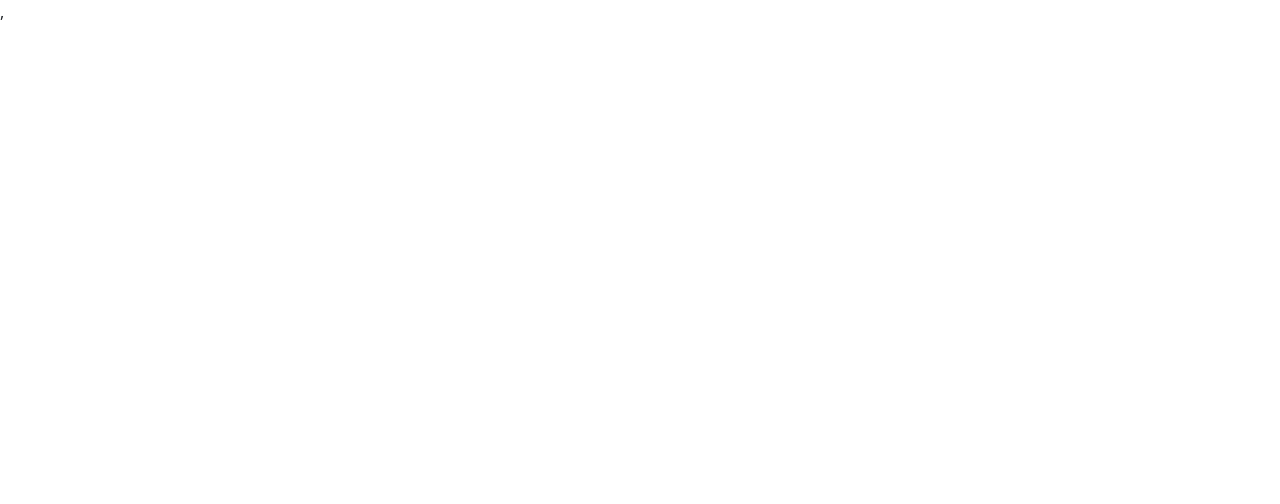
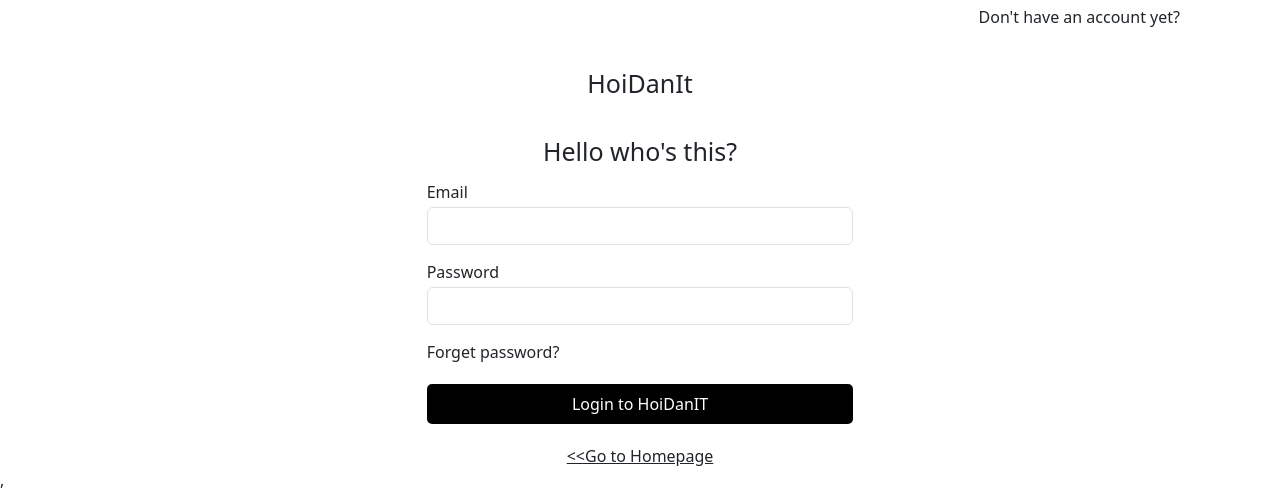
Before and after one commit to 31181024369/reactjs-Ultimate-begin, a React (Create React App) app: page /login in a window 1280 px wide. Before the commit this address had no page. Shown: the top 504 px of the page. Built offline with nearby package versions, Linux system fonts and the light colour scheme.

Commit message:
chuong6-bai69-8-3-2025

```diff
--- a/src/components/Admin/content/ManageCreateUser.js
+++ b/src/components/Admin/content/ManageCreateUser.js
@@ -10,7 +10,7 @@ import axios from 'axios';
 import { toast } from 'react-toastify';
 import {postCreateNewUser} from '../../../services/apiService';
 const ManageCreateUser=(props)=>{
-  const {show,setShow,fetchListUsers}=props;
+  const {show,setShow,fetchListUsers, currentPage, setCurrentPage,fetchListUsersWithPaginate}=props;
     const handleClose = () => {
       setShow(false);
       setEmail("");
@@ -66,7 +66,9 @@ const ManageCreateUser=(props)=>{
       if(data && data.EC===0){
         toast.success(data.EM);
         handleClose();
-        await fetchListUsers()
+        //await fetchListUsers()
+        setCurrentPage(1);
+        await fetchListUsersWithPaginate(1);
       }
       if(data && data.EC!==0){
         toast.error(data.EM);
--- a/src/components/Admin/content/ManageUpdateUser.js
+++ b/src/components/Admin/content/ManageUpdateUser.js
@@ -11,7 +11,7 @@ import { toast } from 'react-toastify';
 import {postCreateNewUser,putUpdateUser} from '../../../services/apiService';
 import _ from 'lodash';
 const ManageUpdateUser=(props)=>{
-  const {show,setShow,fetchListUsers,dataUpdate,resetUpdateData}=props;
+  const {show,setShow,fetchListUsers,dataUpdate,resetUpdateData,currentPage, setCurrentPage,fetchListUsersWithPaginate}=props;
     const handleClose = () => {
       setShow(false);
       setEmail("");
@@ -56,7 +56,9 @@ const ManageUpdateUser=(props)=>{
       if(data && data.EC===0){
         toast.success(data.EM);
         handleClose();
-        await fetchListUsers()
+        //await fetchListUsers()
+        //setCurrentPage(1);
+        await fetchListUsersWithPaginate(currentPage);
       }
       if(data && data.EC!==0){
         toast.error(data.EM);
--- a/src/components/Admin/content/ModalDeleteUser.js
+++ b/src/components/Admin/content/ModalDeleteUser.js
@@ -4,7 +4,7 @@ import Modal from 'react-bootstrap/Modal';
 import { toast } from 'react-toastify';
 import { deleteUser } from '../../../services/apiService';
 function ModalDeleteUser(props) {
-  const {show, setShow,dataDelete,fetchListUsers} = props;
+  const {show, setShow,dataDelete,fetchListUsers, currentPage, setCurrentPage,fetchListUsersWithPaginate} = props;
 
   const handleClose = () => setShow(false);
   const handleShow = () => setShow(true);
@@ -13,7 +13,9 @@ function ModalDeleteUser(props) {
     if(data && data.EC===0){
       toast.success(data.EM);
       handleClose();
-      await fetchListUsers();
+      //await fetchListUsers();
+      setCurrentPage(1);
+        await fetchListUsersWithPaginate(1);
 
     }
      if(data && data.EC!==0){
--- a/src/components/Admin/content/TableUserPaginate.js
+++ b/src/components/Admin/content/TableUserPaginate.js
@@ -2,11 +2,12 @@ import React, { useEffect, useState } from 'react';
 import { getAllUsers } from '../../../services/apiService';
 import ReactPaginate from "react-paginate";
 const TableUserPaginate = (props) => {
-    const {listUsers,pageCount,fetchListUsersWithPaginate,handleClickBtnUpdate,handleClickBtnDelete}=props;
+    const {listUsers,pageCount,fetchListUsersWithPaginate,handleClickBtnUpdate,handleClickBtnDelete,currentPage, setCurrentPage}=props;
 
 
     const handlePageClick = (event) => {
        fetchListUsersWithPaginate(+event.selected+1);
+       setCurrentPage(+event.selected+1);
     };
 
     return (
@@ -73,7 +74,7 @@ const TableUserPaginate = (props) => {
                     containerClassName="pagination"
                     activeClassName="active"
                     renderOnZeroPageCount={null}
-                    // forcePage={currentPage-1}
+                    forcePage={currentPage-1}
             />
       </div>
 
--- /dev/null
+++ b/src/components/Auth/Login.js
@@ -0,0 +1,50 @@
+import { useState } from 'react';
+import './Login.scss';
+const Login=(props)=>{
+    const [email,setEmail]=useState("");
+    const [password,setPassword]=useState("");
+    const handleLogin=()=>{
+        alert('login');
+    }
+    return (
+        <div className="login-container">
+            <div className="header">
+                Don't have an account yet?
+            </div>
+            <div className="title col-4 mx-auto">
+                HoiDanIt
+            </div>
+            <div className="welcome col-4 mx-auto">
+                Hello who's this?
+            </div>
+            <div className="content-form col-4 mx-auto">
+            <div className='form-group'>
+                    <lable>Email</lable>
+                    <input type="email"
+                     className="form-control"
+                     value={email}
+                     onChange={(event)=>setEmail(event)}
+
+                     ></input>
+                </div>
+                <div className='form-group'>
+                    <lable>Password</lable>
+                    <input type="password"
+                     className="form-control"
+                     value={password}
+                     onChange={(event)=>setPassword(event)}
+
+                     ></input>
+                </div>
+                <span>Forget password?</span>
+                <div>
+                    <button onClick={()=>{handleLogin()}}><span>Login to HoiDanIT</span></button>
+                </div>
+                <div className='text-center'>
+                    <span className='back'>&#60;&#60;Go to Homepage</span>
+                </div>
+            </div>
+        </div>
+    );
+}
+export default Login
--- /dev/null
+++ b/src/components/Auth/Login.scss
@@ -0,0 +1,53 @@
+.login-container{
+    .header{
+        height: 45px;
+        text-align: right;
+        padding:  5px 100px 0 100px;
+
+        button{
+            padding: 3px 15px;
+            margin-left: 15px;
+            border-radius: 5px;
+            background: #f9f9f9;
+            border: 1px solid;
+            &:hover{
+                background-color: white;
+            }
+        }
+    }
+    .title{
+       font-size: 25px;
+        text-align: center;
+        padding: 20px 0;
+    }
+    .welcome{
+        font-size: 25px;
+        text-align: center;
+        padding: 10px 0;
+    }
+    .content-form{
+        .loaderIcon{
+            margin-right: 7px;
+            top: 2px;
+            animation: spin 1s infinite linear;
+        }
+        input{
+            margin-bottom: 15px;
+            margin-top: 3px;
+        }
+        button{
+            width: 100%;
+            height: 40px;
+            border: none;
+            border-radius: 5px;
+            margin: 20px 0;
+            color: white;
+            background: black;
+
+        }
+        .back{
+            cursor: pointer;
+            text-decoration: underline;
+        }
+    }
+}
--- a/src/components/Header/Header.js
+++ b/src/components/Header/Header.js
@@ -2,8 +2,12 @@ import Container from 'react-bootstrap/Container';
 import Nav from 'react-bootstrap/Nav';
 import Navbar from 'react-bootstrap/Navbar';
 import NavDropdown from 'react-bootstrap/NavDropdown';
-import { NavLink } from "react-router-dom";
+import { NavLink,useNavigate } from "react-router-dom";
 const Header=()=>{
+  const navigate=useNavigate();
+  const handleLogin=()=>{
+    navigate('/login');
+  }
   return (
     <Navbar expand="lg" className="bg-body-tertiary">
       <Container>
@@ -19,7 +23,7 @@ const Header=()=>{
             <Nav.Link href="#link">Admin</Nav.Link> */}
           </Nav>
           <Nav>
-            <button className='btn-login'>Log in</button>
+            <button className='btn-login' onClick={()=>handleLogin()}>Log in</button>
             <button className='btn-signup'>Sign up</button>
           {/* <NavDropdown title="Settings" id="basic-nav-dropdown">
               <NavDropdown.Item href="">Log in</NavDropdown.Item>
--- a/src/index.js
+++ b/src/index.js
@@ -15,6 +15,7 @@ import Admin from './components/Admin/Admin';
 import HomePage from './components/Home/HomePage';
 import Dashboard from './components/Admin/content/DashBoard';
 import ManageUser from './components/Admin/content/ManageUser';
+import Login from './components/Auth/Login';
 const root = ReactDOM.createRoot(document.getElementById('root'));
 root.render(
   <Provider store={store}>
@@ -28,6 +29,7 @@ root.render(
         <Route index element={<Dashboard />} />
         <Route path="manage-users" element={<ManageUser />} />
       </Route>
+      <Route path="/login" element={<Login></Login>} />
     </Routes>
   </BrowserRouter>,
   </Provider>
```
Also changed, not shown: src/components/Admin/content/ManageUser.js (+13 -1 lines).
